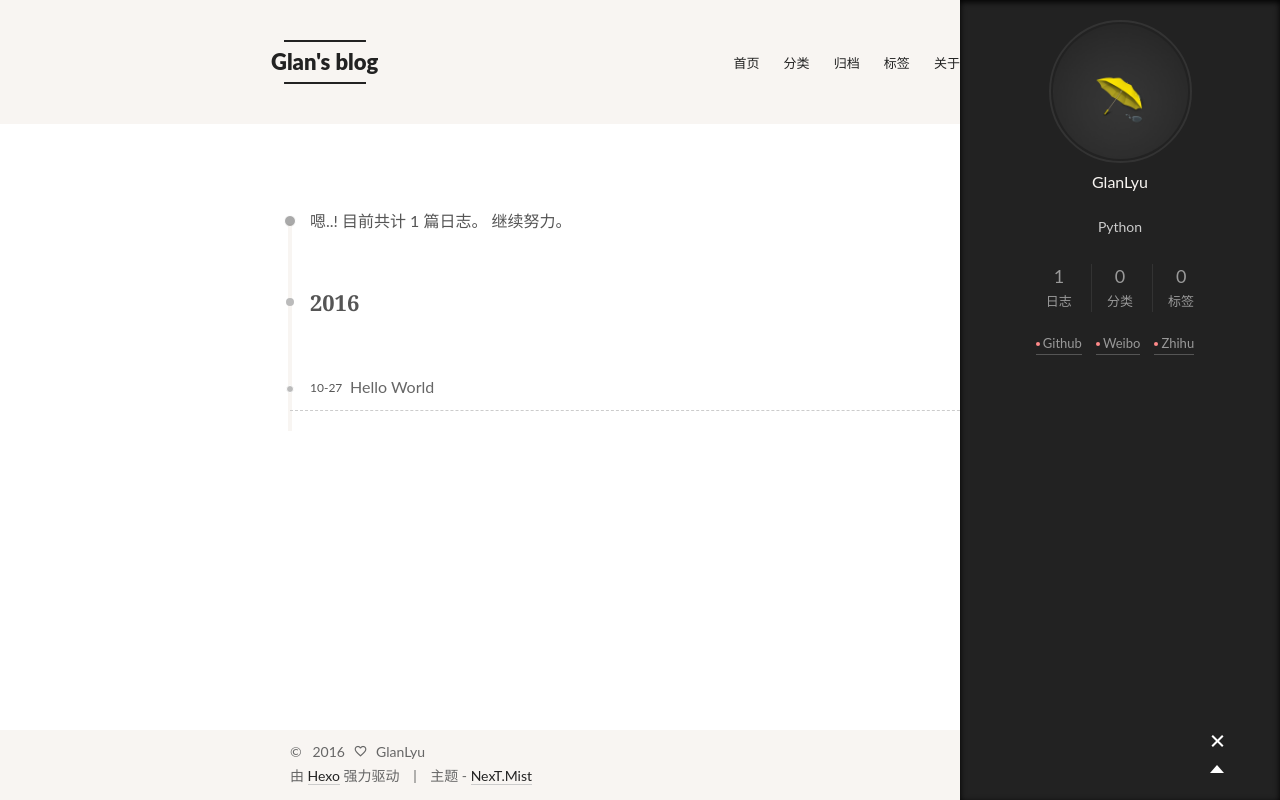
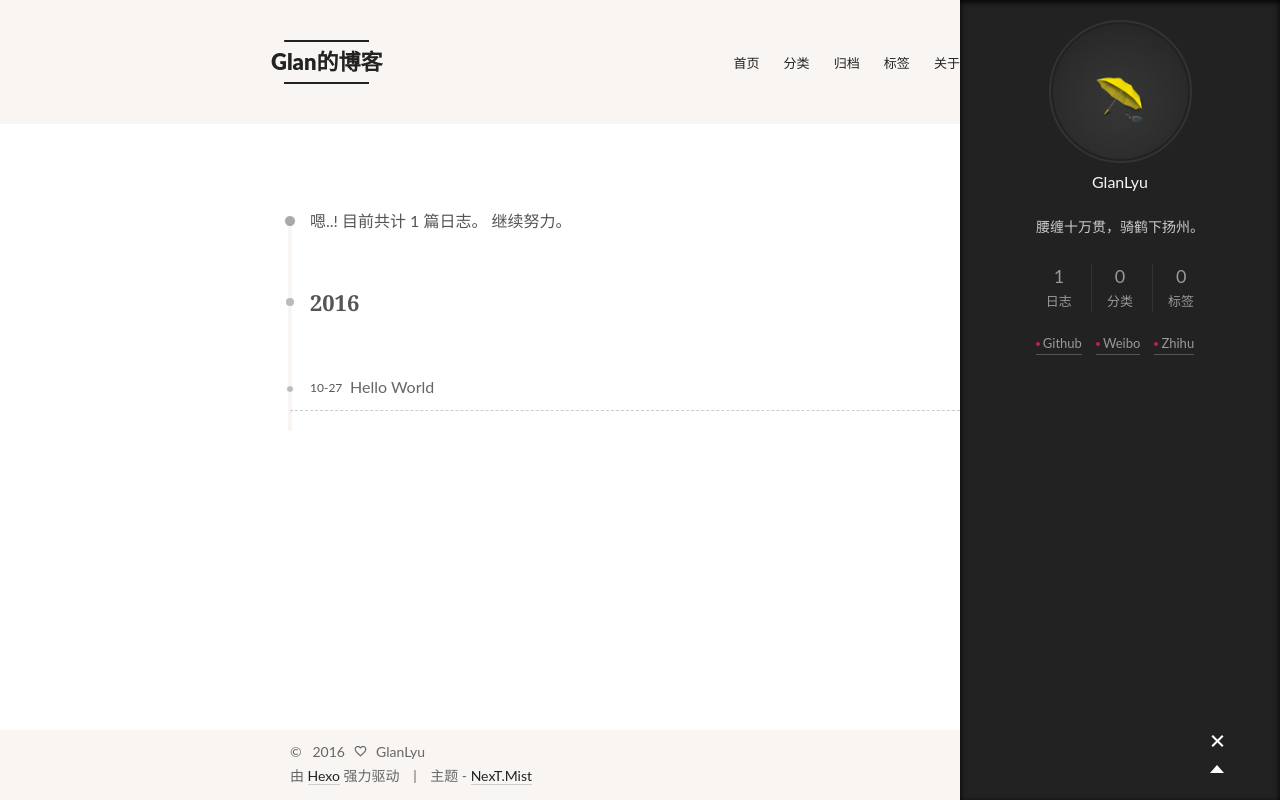
Before and after one commit to GlanLyu/GlanLyu.github.io, a plain HTML site: page archives/2016/10/index.html in a window 1280 px wide. Both pictures are taken after a click on the element 1217 px from the left and 742 px from the top of the page. Drawn offline with Linux system fonts and the light colour scheme.

Commit message:
Site updated: 2016-10-28 00:13:05

```diff
--- a/archives/2016/10/index.html
+++ b/archives/2016/10/index.html
@@ -26,7 +26,7 @@
 <link rel="stylesheet" type="text/css" href="/css/main.css?v=0.4.5.1"/>
 
 
-    <meta name="description" content="Python" />
+    <meta name="description" content="腰缠十万贯，骑鹤下扬州。" />
 
 
 
@@ -39,15 +39,15 @@
   <link rel="shorticon icon" type="image/x-icon" href="/favicon.ico?v=0.4.5.1" />
 
 
-<meta name="description" content="Python">
+<meta name="description" content="腰缠十万贯，骑鹤下扬州。">
 <meta property="og:type" content="website">
-<meta property="og:title" content="Glan's blog">
+<meta property="og:title" content="Glan的博客">
 <meta property="og:url" content="http://yoursite.com/archives/2016/10/index.html">
-<meta property="og:site_name" content="Glan's blog">
-<meta property="og:description" content="Python">
+<meta property="og:site_name" content="Glan的博客">
+<meta property="og:description" content="腰缠十万贯，骑鹤下扬州。">
 <meta name="twitter:card" content="summary">
-<meta name="twitter:title" content="Glan's blog">
-<meta name="twitter:description" content="Python">
+<meta name="twitter:title" content="Glan的博客">
+<meta name="twitter:description" content="腰缠十万贯，骑鹤下扬州。">
 
 
 <script type="text/javascript" id="hexo.configuration">
@@ -57,7 +57,7 @@
   };
 </script>
 
-  <title> 归档 | Glan's blog </title>
+  <title> 归档 | Glan的博客 </title>
 </head>
 
 <body itemscope itemtype="http://schema.org/WebPage" lang="zh-Hans">
@@ -85,7 +85,7 @@
       <span class="logo">
         <i class="icon-next-logo"></i>
       </span>
-      <span class="site-title">Glan's blog</span>
+      <span class="site-title">Glan的博客</span>
   </a>
   <span class="logo-line-after"><i></i></span>
 </h1>
@@ -241,7 +241,7 @@
           <img class="site-author-image" src="/images/avatar.jpg" alt="GlanLyu" itemprop="image"/>
           <p class="site-author-name" itemprop="name">GlanLyu</p>
         </div>
-        <p class="site-description motion-element" itemprop="description">Python</p>
+        <p class="site-description motion-element" itemprop="description">腰缠十万贯，骑鹤下扬州。</p>
         <nav class="site-state motion-element">
           <div class="site-state-item site-state-posts">
             <a href="/archives">
--- a/css/main.css
+++ b/css/main.css
@@ -1088,7 +1088,7 @@ img:hover {
   width: 4px;
   height: 4px;
   border-radius: 50%;
-  background: #ff8a8a;
+  background: #bd214e;
 }
 .sidebar-nav {
   margin: 0;
```
Also changed, not shown: 2016/10/27/hello-world/index.html (+5 -5 lines), archives/2016/index.html (+10 -10 lines), archives/index.html (+10 -10 lines), index.html (+10 -10 lines).
